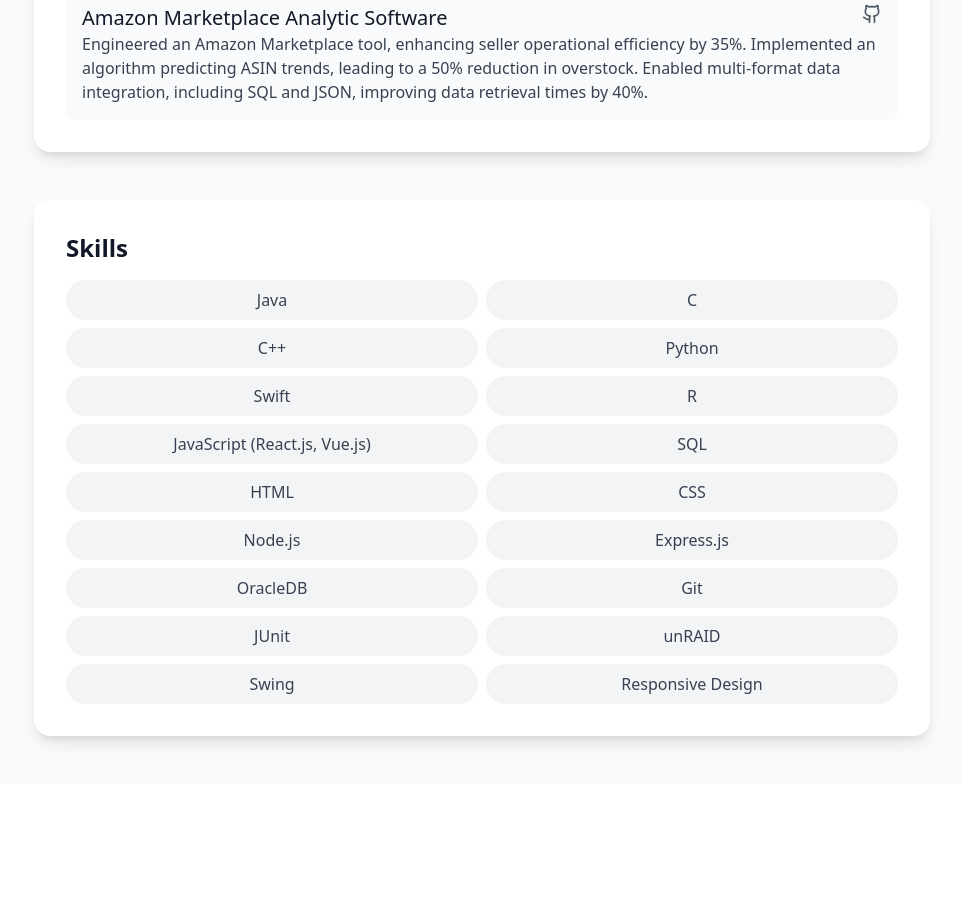
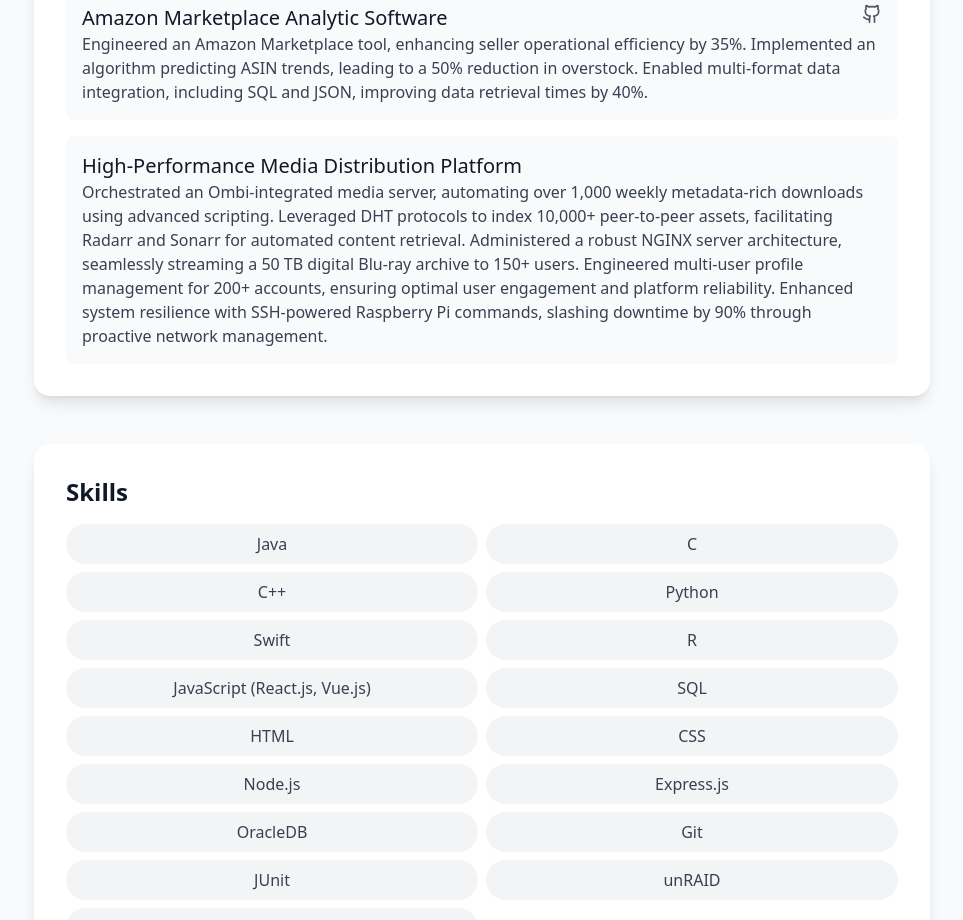
Before and after one commit to arkb75/abdulkhurramdotcom, a React (Create React App) app: page / in a window 1280 px wide. Shown: the part 1160-2080 px from the top of the page, without its empty margins (158-1121 px from the left). Before the commit the page ends 1944 px from the top, so only its background shows below. Built offline with nearby package versions, Linux system fonts and the light colour scheme.

Commit message:
Re-Added Previously Removed Project

```diff
--- a/src/App.js
+++ b/src/App.js
@@ -73,6 +73,13 @@
                   Engineered an Amazon Marketplace tool, enhancing seller operational efficiency by 35%. Implemented an algorithm predicting ASIN trends, leading to a 50% reduction in overstock. Enabled multi-format data integration, including SQL and JSON, improving data retrieval times by 40%.
                 </p>
               </div>
+
+              <div className="bg-gray-50 p-4 rounded-lg">
+                <h3 className="text-xl font-medium text-gray-900">High-Performance Media Distribution Platform</h3>
+                <p className="text-gray-700">
+                  Orchestrated an Ombi-integrated media server, automating over 1,000 weekly metadata-rich downloads using advanced scripting. Leveraged DHT protocols to index 10,000+ peer-to-peer assets, facilitating Radarr and Sonarr for automated content retrieval. Administered a robust NGINX server architecture, seamlessly streaming a 50 TB digital Blu-ray archive to 150+ users. Engineered multi-user profile management for 200+ accounts, ensuring optimal user engagement and platform reliability. Enhanced system resilience with SSH-powered Raspberry Pi commands, slashing downtime by 90% through proactive network management.
+                  </p>
+              </div>
             </div>
           </section>
 
@@ -96,7 +103,6 @@
               <li className="bg-gray-100 rounded-full px-4 py-2 text-center">JUnit</li>
               <li className="bg-gray-100 rounded-full px-4 py-2 text-center">unRAID</li>
               <li className="bg-gray-100 rounded-full px-4 py-2 text-center">Swing</li>
-              <li className="bg-gray-100 rounded-full px-4 py-2 text-center">Responsive Design</li>
             </ul>
           </section>
         </main>
```
